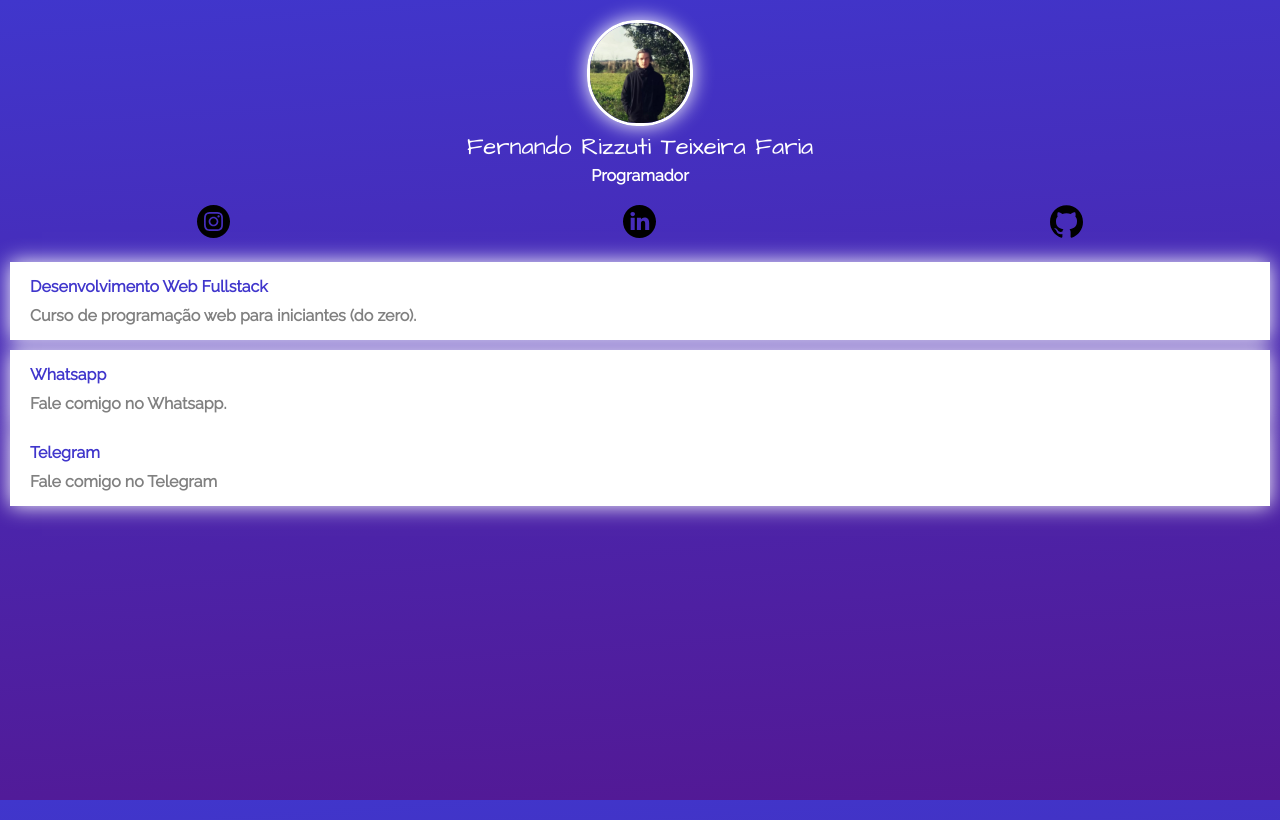
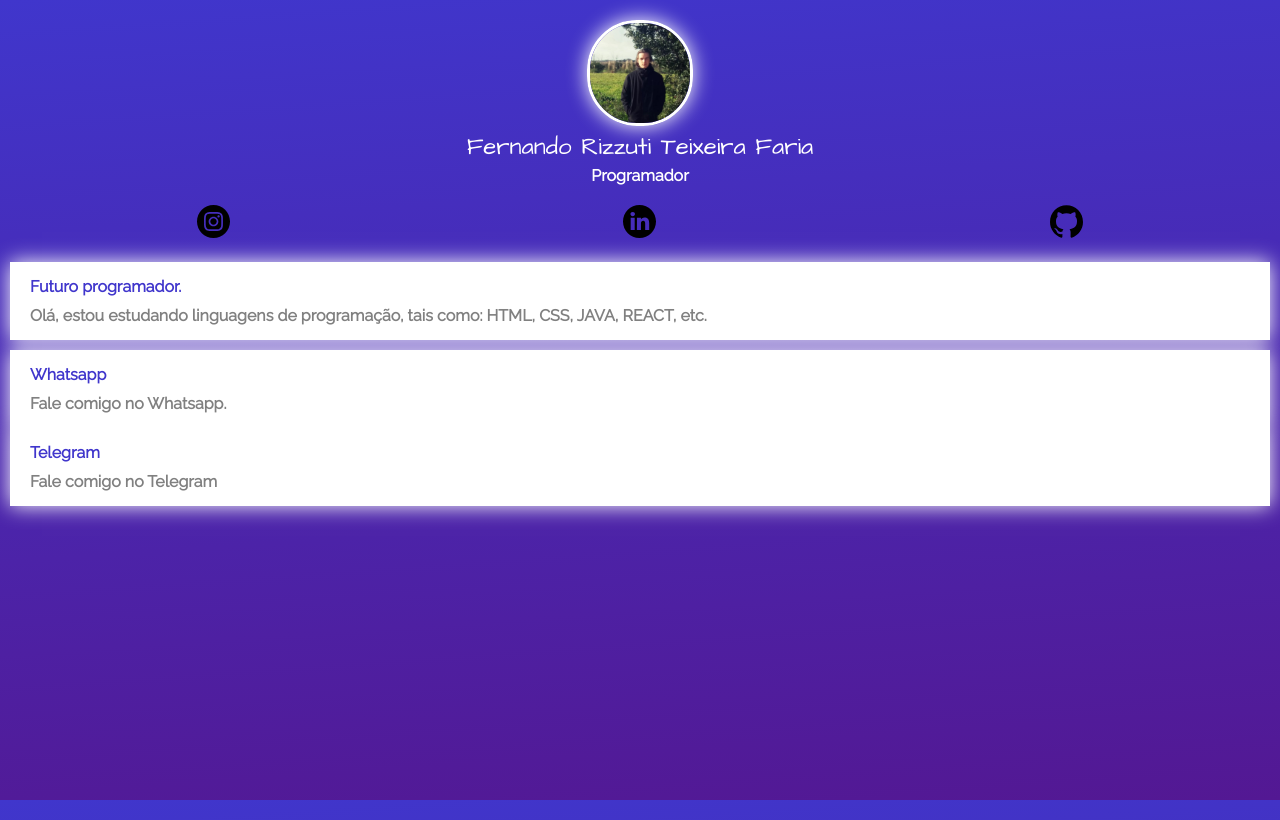
Before and after one commit to Fernandortfaria/fernandortfaria.github.io, a plain HTML site: page index.html in a window 1280 px wide. Drawn offline with Linux system fonts and the light colour scheme.

Commit message:
Add files via upload

```diff
--- a/index.html
+++ b/index.html
@@ -48,8 +48,8 @@
     <ul class="links-list">
         <li>
             <a href="">
-                Desenvolvimento Web Fullstack
-                <span>Curso de programação web para iniciantes (do zero).</span>
+                Futuro programador.
+                <span>Olá, estou estudando linguagens de programação, tais como: HTML, CSS, JAVA, REACT, etc.</span>
             </a>
         </li>
     </ul>
```
